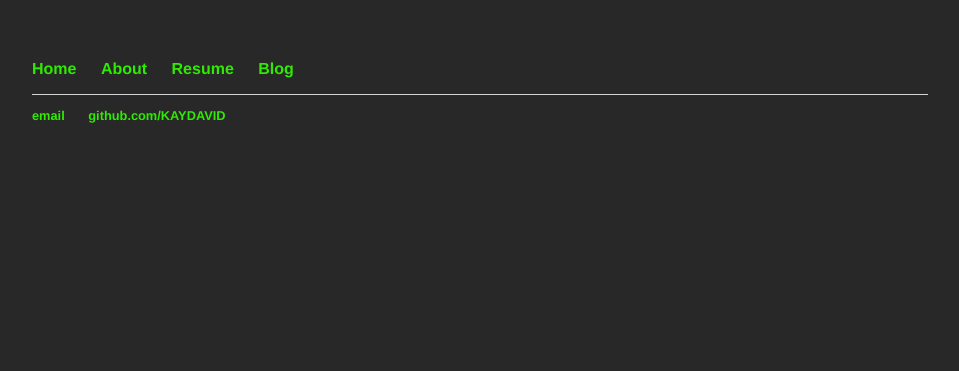
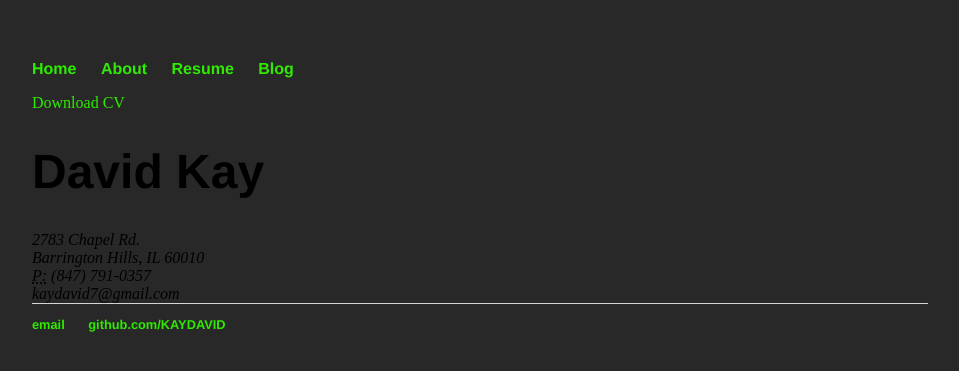
Before and after one commit to KAYDAVID/KAYDAVID.github.io, a Jekyll site: the page built from resume/index.html, in a window 1280 px wide. Shown: the top 371 px of the page, without its empty margins (160-1119 px from the left). Built offline with Jekyll 4.4.1, drawn with Linux system fonts in a browser that asks for light colours.

Commit message:
Update index.html

```diff
--- a/resume/index.html
+++ b/resume/index.html
@@ -2,3 +2,15 @@
 layout: default
 title: David Kay's Resume
 ---
+<div class="resume">
+	<a href="/files/KayDavidResume.pdf" class="btn btn-default pull-right" title="Download CV as PDF">Download CV</a>
+				<div itemscope itemtype="http://data-vocabulary.org/Person">
+				<span itemprop="name"><h1>David Kay</h1></span>
+				<address>
+				2783 Chapel Rd.<br>
+				Barrington Hills, IL 60010<br>
+				<abbr title="phone">P:</abbr> (847) 791-0357<br>
+				<span class="obfuscate">kaydavid7@gmail.com</span>
+				</address>
+				</div>
+</div>
```
